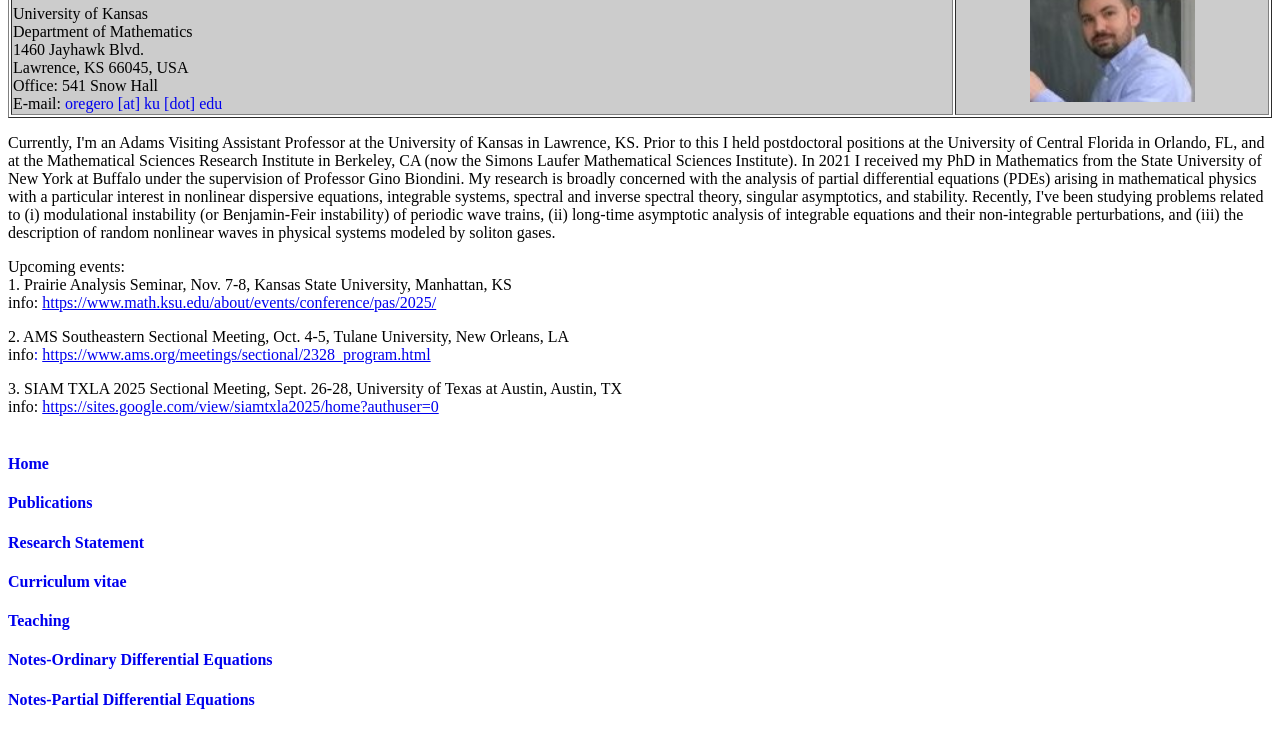
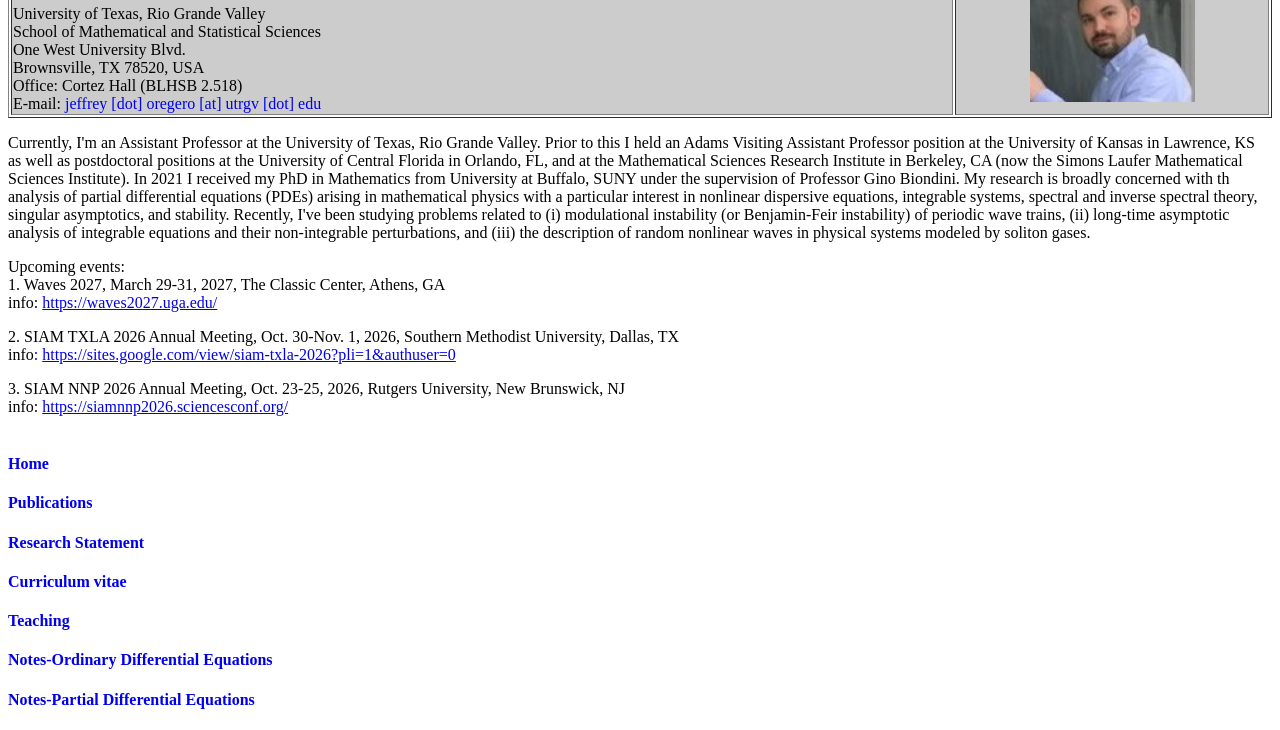
Before and after one commit to j-oregero/math, a plain HTML site: page index.html in a window 1280 px wide. Shown: the part 75-805 px from the top of the page. Drawn offline with Linux system fonts and the light colour scheme.

Commit message:
Update index.html

```diff
--- a/index.html
+++ b/index.html
@@ -9,14 +9,14 @@
       <tbody>
         <tr>
           <td style="width: 75%; background-color: #cccccc;">
-            <h2>Jeffrey A. Oregero</h2>
-            University of Kansas<br>
-            Department of Mathematics<br>
-            1460 Jayhawk Blvd.<br>
-            Lawrence, KS 66045, USA<br>
-            Office: 541 Snow Hall<br>
-            E-mail: <a href="mailto:oregero@ku.edu" style="text-decoration: none;">oregero
-              [at] ku [dot] edu</a></td>
+            <h2>Jeffrey Oregero</h2>
+            University of Texas, Rio Grande Valley<br>
+            School of Mathematical and Statistical Sciences<br>
+            One West University Blvd. <br>
+            Brownsville, TX 78520, USA<br>
+            Office: Cortez Hall (BLHSB 2.518)<br>
+            E-mail: <a href="mailto:jeffrey.oregero@utrgv.edu" style="text-decoration: none;">jeffrey [dot] oregero
+              [at] utrgv [dot] edu</a></td>
           <td style="background-color: #cccccc; text-align: center;"><img src="joreg.png"
 
               alt="Photo" style="width: 165px; height: 157px;"><br>
@@ -24,15 +24,16 @@
         </tr>
       </tbody>
     </table>
-    <p>Currently, I'm an Adams Visiting Assistant Professor at the University of
-      Kansas in Lawrence, KS. Prior to this I held postdoctoral positions at the
-      University of Central Florida in Orlando, FL, and at the Mathematical
-      Sciences Research Institute in Berkeley, CA (now the Simons Laufer
-      Mathematical Sciences Institute). In 2021 I received my PhD in Mathematics
-      from the State University of New York at Buffalo under the supervision of
-      Professor Gino Biondini. My research is broadly concerned with the
-      analysis of partial differential equations (PDEs) arising in mathematical
-      physics with a particular interest in nonlinear dispersive equations,
+    <p>Currently, I'm an Assistant Professor at the University of
+      Texas, Rio Grande Valley. Prior to this I held an Adams Visiting
+      Assistant Professor position at the University of Kansas in Lawrence,
+      KS as well as postdoctoral positions at the University of Central Florida
+      in Orlando, FL, and at the Mathematical Sciences Research Institute in
+      Berkeley, CA (now the Simons Laufer Mathematical Sciences Institute).
+      In 2021 I received my PhD in Mathematics from University at Buffalo, SUNY
+      under the supervision of Professor Gino Biondini. My research is broadly
+      concerned with th analysis of partial differential equations (PDEs) arising
+      in mathematical physics with a particular interest in nonlinear dispersive equations,
       integrable systems, spectral and inverse spectral theory, singular
       asymptotics, and stability. Recently, I've been studying problems related
       to (i) modulational instability (or Benjamin-Feir instability) of periodic wave
@@ -41,32 +42,31 @@
       nonlinear waves in physical systems modeled by soliton gases. </p>
     <dl>
       <dt>Upcoming events:</dt>
-      <dt>1. Prairie Analysis Seminar, Nov. 7-8, Kansas State University,
-        Manhattan, KS</dt>
-      <dt style="text-decoration: none;">info:&nbsp;<a href="https://www.math.ksu.edu/about/events/conference/pas/2025/"
+      <dt>1. Waves 2027, March 29-31, 2027, The Classic Center, Athens, GA</dt>
+      <dt style="text-decoration: none;">info:&nbsp;<a href="https://waves2027.uga.edu"
 
-          target="_blank">https://www.math.ksu.edu/about/events/conference/pas/2025/</a></dt>
+          target="_blank">https://waves2027.uga.edu/</a></dt>
     </dl>
     <dl>
-      <dt>2. AMS Southeastern Sectional Meeting, Oct. 4-5, Tulane University,
-        New Orleans, LA</dt>
-      <dt>info<span style="color: #0000ee;">:&nbsp;<a href="https://www.ams.org/meetings/sectional/2328_program.html"
+      <dt>2. SIAM TXLA 2026 Annual Meeting, Oct. 30-Nov. 1, 2026, Southern Methodist University,
+        Dallas, TX</dt>
+      <dt>info<span style="color: #0000ee;">:&nbsp;<a href="https://sites.google.com/view/siam-txla-2026?pli=1&authuser=0"
 
-            target="_blank">https://www.ams.org/meetings/sectional/2328_program.html</a>&nbsp;
+            target="_blank">https://sites.google.com/view/siam-txla-2026?pli=1&authuser=0</a>&nbsp;
           &nbsp;&nbsp;&nbsp;&nbsp;&nbsp;&nbsp;&nbsp;&nbsp;&nbsp;&nbsp;&nbsp;&nbsp;&nbsp;&nbsp;&nbsp;&nbsp;&nbsp;&nbsp;&nbsp;&nbsp;&nbsp;&nbsp;&nbsp;&nbsp;&nbsp;&nbsp;&nbsp;&nbsp;&nbsp;&nbsp;&nbsp;&nbsp;&nbsp;&nbsp;&nbsp;&nbsp;&nbsp;&nbsp;&nbsp;&nbsp;&nbsp;&nbsp;&nbsp;&nbsp;&nbsp;&nbsp;&nbsp;&nbsp;&nbsp;&nbsp;&nbsp;&nbsp;&nbsp;&nbsp;&nbsp;&nbsp;&nbsp;&nbsp;&nbsp;&nbsp;&nbsp;&nbsp;&nbsp;&nbsp;&nbsp;&nbsp;&nbsp;&nbsp;&nbsp;&nbsp;&nbsp;&nbsp;&nbsp;&nbsp;&nbsp;&nbsp;&nbsp;&nbsp;&nbsp;&nbsp;
           <span style="color: black;"></span><br>
         </span></dt>
     </dl>
     <dl>
-      <dt>3. SIAM TXLA 2025 Sectional Meeting, Sept. 26-28, University of Texas
-        at Austin, Austin, TX</dt>
-      <dt>info: <a href="https://sites.google.com/view/siamtxla2025/home?authuser=0"
+      <dt>3. SIAM NNP 2026 Annual Meeting, Oct. 23-25, 2026, Rutgers University,
+        New Brunswick, NJ</dt>
+      <dt>info: <a href="https://siamnnp2026.sciencesconf.org/"
 
-          target="_blank">https://sites.google.com/view/siamtxla2025/home?authuser=0</a>&nbsp;
+          target="_blank">https://siamnnp2026.sciencesconf.org/</a>&nbsp;
       </dt>
-      <dt><a href="https://sites.google.com/view/siamtxla2025/home?authuser=0" style="text-decoration: none;"
+      <dt><a href="https://siamnnp2026.sciencesconf.org/" style="text-decoration: none;"
 
-          title="https://sites.google.com/view/siamtxla2025/home?authuser=0"><span
+          title="https://siamnnp2026.sciencesconf.org/"><span
 
             style="color: black;">&nbsp;&nbsp;&nbsp;&nbsp;&nbsp;&nbsp;&nbsp;&nbsp;&nbsp;&nbsp;&nbsp;&nbsp;&nbsp;&nbsp;&nbsp;&nbsp;&nbsp;&nbsp;&nbsp;&nbsp;&nbsp;&nbsp;&nbsp;&nbsp;&nbsp;&nbsp;&nbsp;&nbsp;&nbsp;&nbsp;&nbsp;&nbsp;&nbsp;&nbsp;&nbsp;&nbsp;&nbsp;&nbsp;&nbsp;&nbsp;&nbsp;&nbsp;&nbsp;&nbsp;&nbsp;&nbsp;&nbsp;&nbsp;&nbsp;&nbsp;&nbsp;&nbsp;&nbsp;&nbsp;&nbsp;&nbsp;&nbsp;&nbsp;&nbsp;&nbsp;&nbsp;&nbsp;&nbsp;&nbsp;&nbsp;&nbsp;&nbsp;&nbsp;&nbsp;&nbsp;&nbsp;&nbsp;&nbsp;&nbsp;&nbsp;&nbsp;&nbsp;&nbsp;&nbsp;&nbsp;&nbsp;&nbsp;&nbsp;&nbsp;
             <br></span></a></dt>
```
